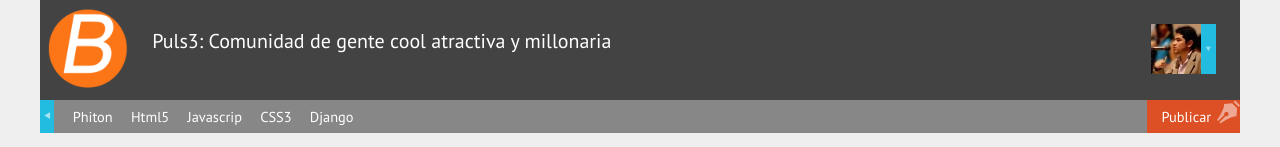
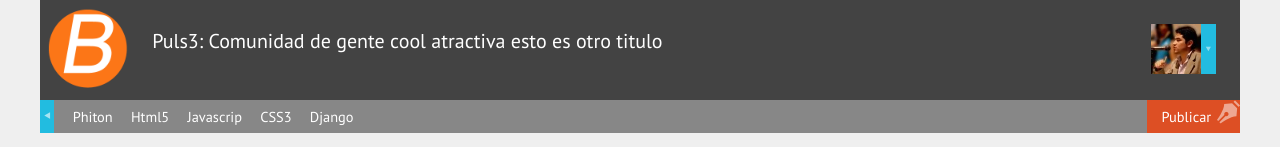
Before and after one commit to betoarciniega/puls-repositorio, a plain HTML site: page index.html in a window 1280 px wide. Shown: the top 147 px of the page. Drawn offline with Linux system fonts and the light colour scheme.

Commit message:
esto es para ver si se suma a mi otra sesion

```diff
--- a/index.html
+++ b/index.html
@@ -11,11 +11,12 @@
 	<link rel="stylesheet" href="responsive.css" />
 </head>
 <body>
+	<!--hola esto es un ejemplo para github-->
 	<header>
 		<figure id="logo">
 			<img src="logo1.png" />
 		</figure>
-		<h1 id="titulo_header">Puls3: Comunidad de gente cool atractiva y millonaria</h1>
+		<h1 id="titulo_header">Puls3: Comunidad de gente cool atractiva esto es otro titulo</h1>
 		<figure id="avatar">
 			<img src="avatar.jpg" />
 			<figcaption>
```
